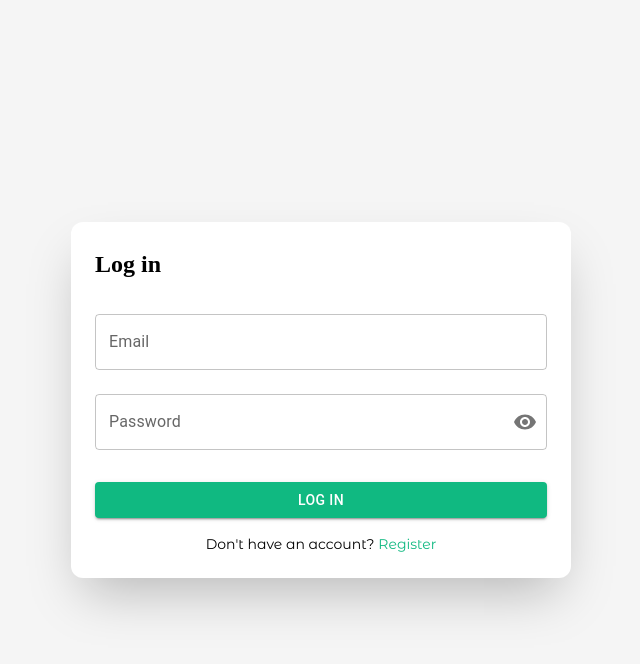
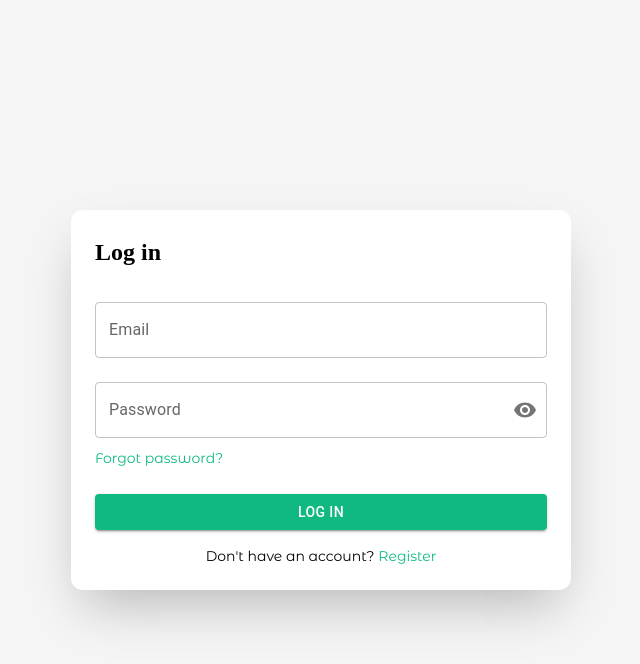
Before and after one commit to ZubalYana/typing-speed-counter, a React (Vite) app: page /auth in a window 1280 px wide. Both pictures are taken after a click on the element "Log in". Shown: the top 664 px of the page, without its empty margins (319-959 px from the left). Built offline with nearby package versions, Linux system fonts and the light colour scheme; a web font is replaced by a local one.

Commit message:
create a password reminding function ( basic so far )

```diff
--- a/src/components/Auth.tsx
+++ b/src/components/Auth.tsx
@@ -17,6 +17,7 @@ export default function Auth() {
     const [error, setError] = useState('');
     const [success, setSuccess] = useState('');
     const [showPassword, setShowPassword] = useState(false);
+    const [isReminding, setIsReminding] = useState(false);
     const { showAlert } = useAlertStore();
 
     const navigate = useNavigate();
@@ -74,6 +75,60 @@ export default function Auth() {
     const togglePasswordVisibility = () => {
         setShowPassword(prev => !prev);
     };
+
+    const isValidEmail = (email: string): boolean => {
+        return /\S+@\S+\.\S+/.test(email);
+    };
+
+    const remindPassword = async () => {
+        setError('');
+        setSuccess('');
+
+        if (!email.trim()) {
+            const msg = 'Please enter your email to remind the password.';
+            setError(msg);
+            showAlert(msg, 'error');
+            return;
+        }
+
+        if (!isValidEmail(email)) {
+            const msg = 'Please enter a valid email address.';
+            setError(msg);
+            showAlert(msg, 'error');
+            return;
+        }
+
+        if (isReminding) return;
+        setIsReminding(true);
+        try {
+            const res = await fetch('http://localhost:5000/remind-password', {
+                method: 'POST',
+                headers: { 'Content-Type': 'application/json' },
+                body: JSON.stringify({ email }),
+            });
+            const data = await res.json();
+
+            if (!res.ok) {
+                const message = data.message || 'Failed to send reminder email.';
+                setError(message);
+                showAlert(message, 'error');
+            } else {
+                const message = 'Password reminder email sent. Check your inbox.';
+                setSuccess(message);
+                showAlert(message, 'success');
+            }
+        } catch (err) {
+            console.error(err);
+            const message = 'Unexpected error while sending reminder.';
+            setError(message);
+            showAlert(message, 'error');
+        } finally {
+            setIsReminding(false);
+        }
+    };
+
+
+
     return (
         <div className="w-full h-screen xl:overflow-hidden flex justify-center items-center">
             <form
@@ -98,10 +153,15 @@ export default function Auth() {
                     <TextField
                         label="Email"
                         value={email}
-                        onChange={(e) => setEmail(e.target.value)}
+                        onChange={(e) => {
+                            setEmail(e.target.value);
+                            if (error) setError('');
+                            if (success) setSuccess('');
+                        }}
                         fullWidth
                         margin="normal"
                     />
+
                     <TextField
                         label="Password"
                         type={showPassword ? 'text' : 'password'}
@@ -123,6 +183,17 @@ export default function Auth() {
                             ),
                         }}
                     />
+                    {isRegister ? '' : (
+                        <span
+                            role="button"
+                            onClick={remindPassword}
+                            className="text-[#10B981] cursor-pointer hover:underline text-[14px] select-none"
+                            aria-disabled={isReminding}
+                        >
+                            {isReminding ? 'Sending...' : 'Forgot password?'}
+                        </span>
+                    )}
+
 
                 </div>
 
```
